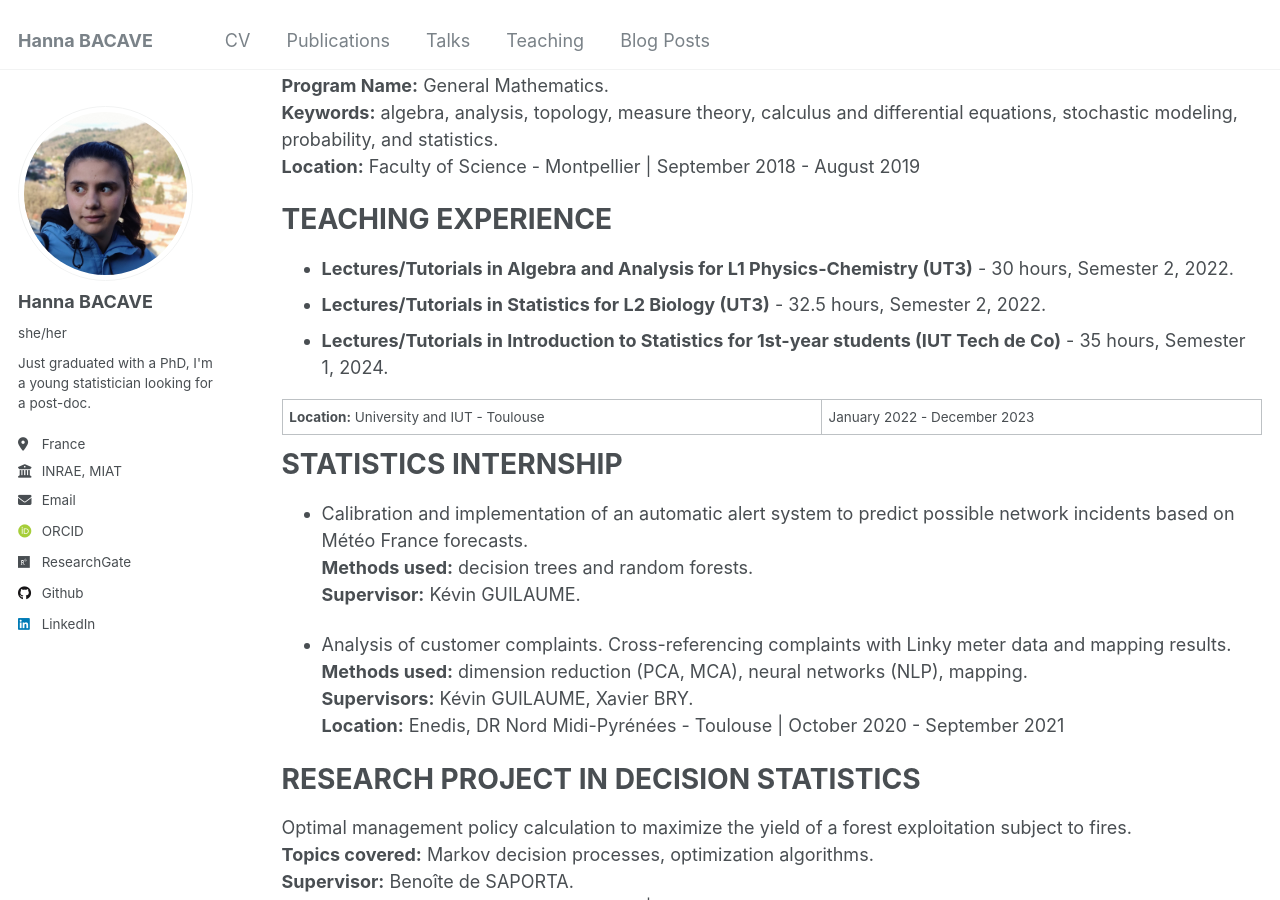
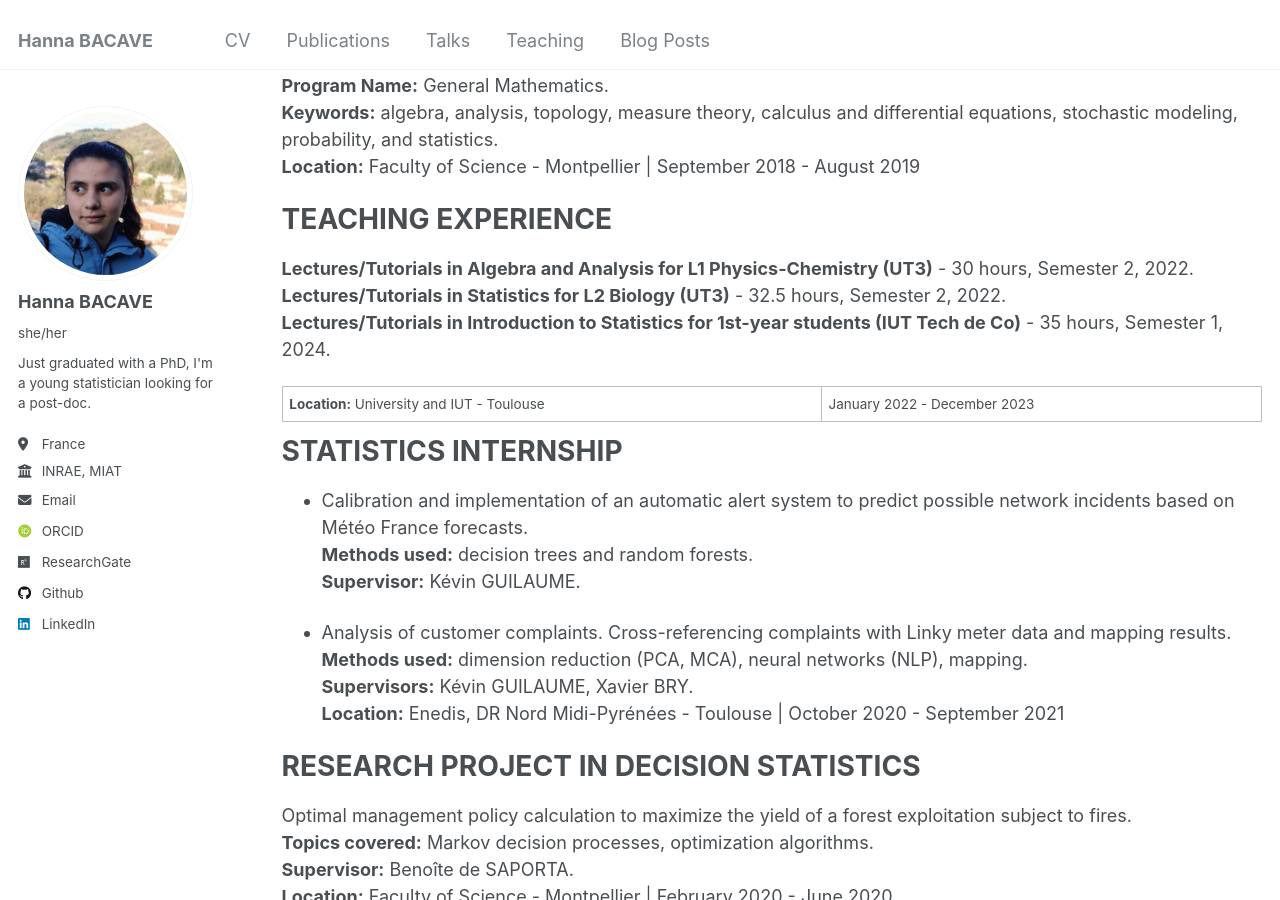
Before and after one commit to hannabacave/hannabacave.github.io, a Jekyll site: the page built from _pages/cv.md, in a window 1280 px wide and 900 px high, scrolled down 813 px. Built offline with Jekyll 4.4.1, drawn with Linux system fonts in a browser that asks for light colours; some web fonts are replaced.

Commit message:
Update cv.md

```diff
--- a/_pages/cv.md
+++ b/_pages/cv.md
@@ -42,9 +42,9 @@ BACHELOR'S DEGREE IN GENERAL MATHEMATICS
 
 TEACHING EXPERIENCE
 ===
-- **Lectures/Tutorials in Algebra and Analysis for L1 Physics-Chemistry (UT3)** - 30 hours, Semester 2, 2022.
-- **Lectures/Tutorials in Statistics for L2 Biology (UT3)** - 32.5 hours, Semester 2, 2022.
-- **Lectures/Tutorials in Introduction to Statistics for 1st-year students (IUT Tech de Co)** - 35 hours, Semester 1, 2024.
+**Lectures/Tutorials in Algebra and Analysis for L1 Physics-Chemistry (UT3)** - 30 hours, Semester 2, 2022.
+**Lectures/Tutorials in Statistics for L2 Biology (UT3)** - 32.5 hours, Semester 2, 2022.
+**Lectures/Tutorials in Introduction to Statistics for 1st-year students (IUT Tech de Co)** - 35 hours, Semester 1, 2024.
 
 **Location:** University and IUT - Toulouse | January 2022 - December 2023
 
```
